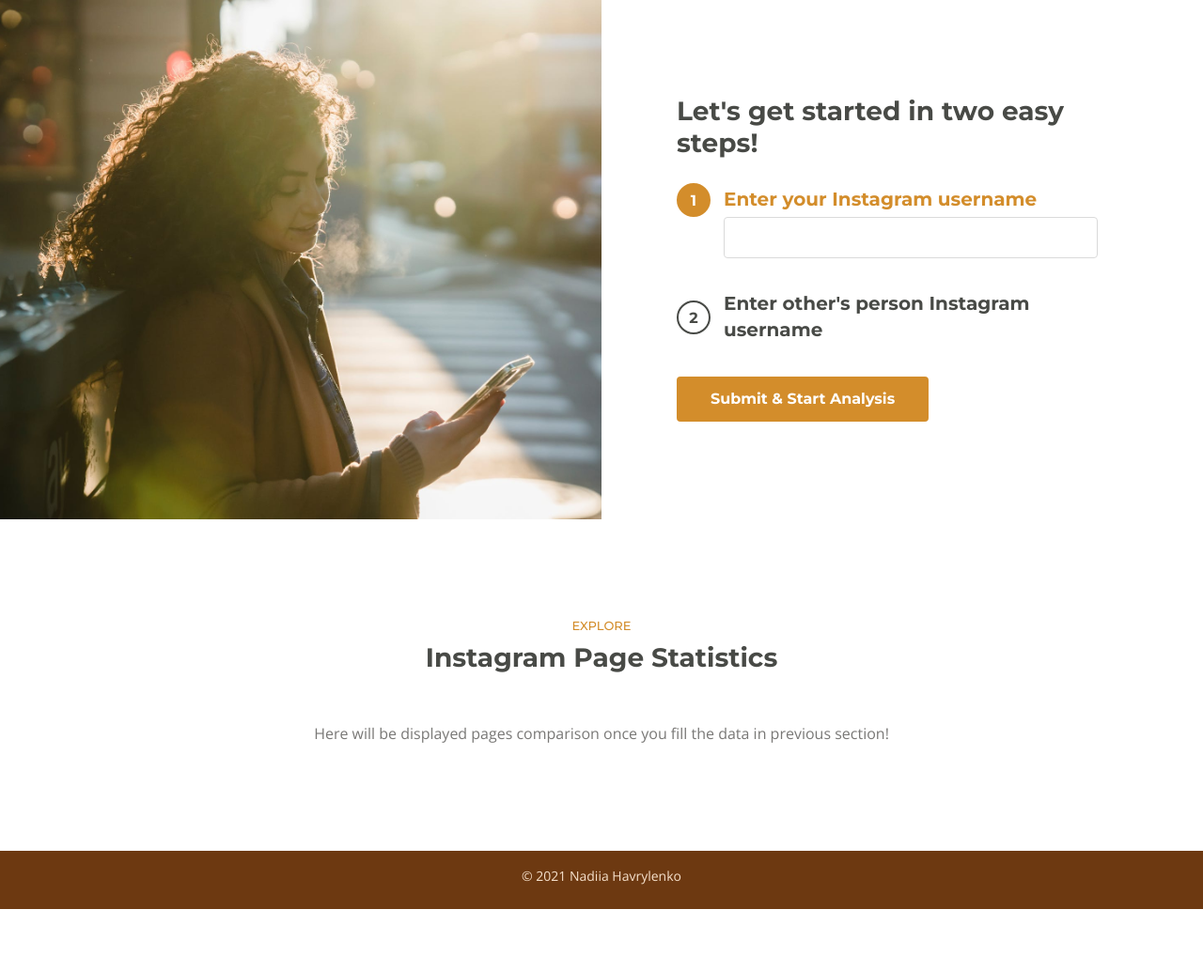
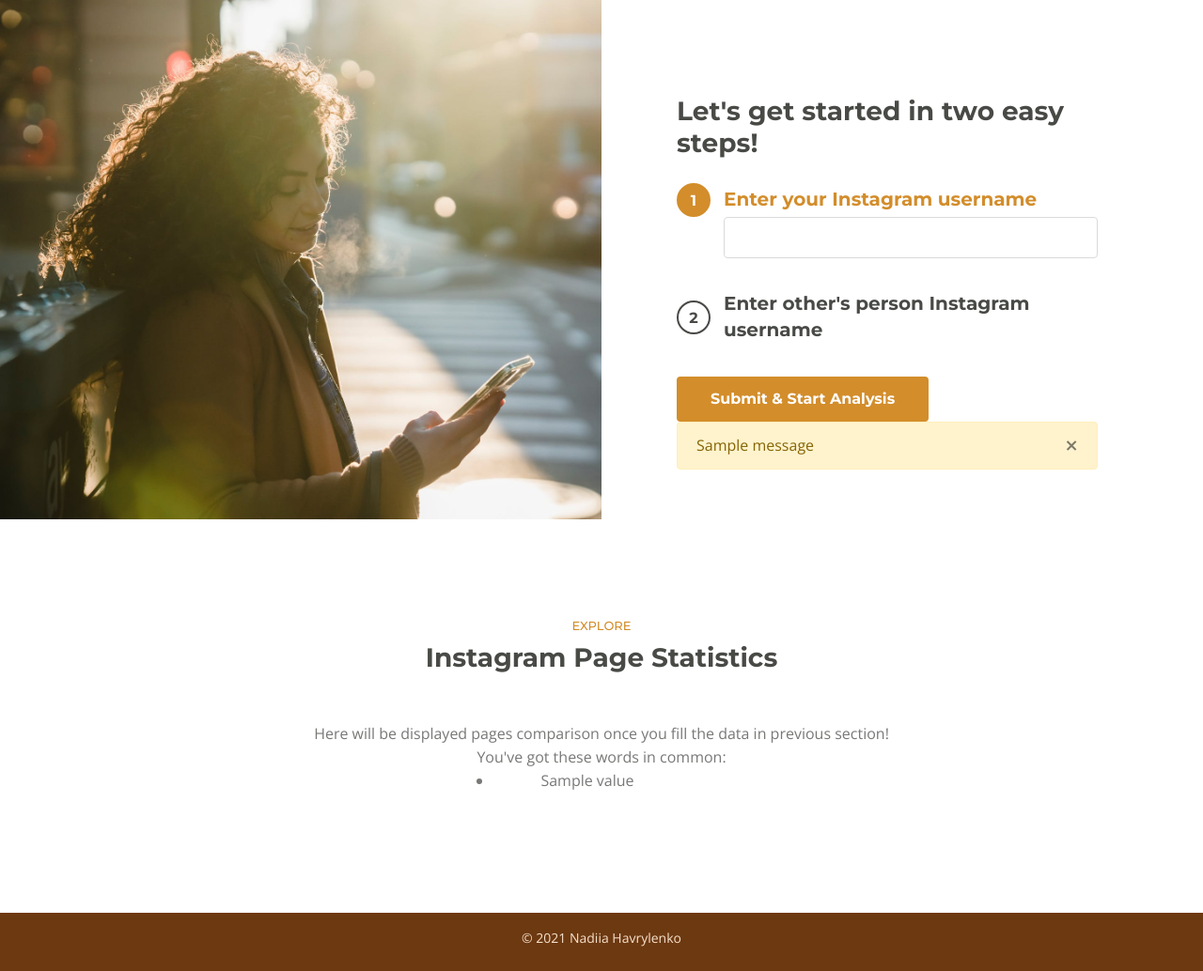
Before and after one commit to tardis2snej/hobbymate, a Flask app: template templates/index.html in a window 1280 px wide. Shown: the part 1794-2828 px from the top of the page at 94% size. Before the commit the page ends 2762 px from the top, so only its background shows below. Run offline with Flask 2, Linux system fonts and the light colour scheme; the template is opened without the code that fills it: most values are stand-ins (such as "Sample title", 1, 10 or a date in 2020); one stand-in notice (Sample message) is shown.

Commit message:
Basic display of results

```diff
--- a/app.py
+++ b/app.py
@@ -1,20 +1,28 @@
 from flask import *
 import analysis
+import os
 
 app = Flask(__name__)
 
 
 @app.route('/', methods=['GET'])
-def hello_world():
+def index():
     return render_template('index.html')
 
 
 @app.route('/', methods=['POST'])
-def hello_world_post():
+def do_analysis():
     print("Post method called")
-    analysis.compare_users(request.form['first-username'], request.form['second-username'])
-    return render_template('index.html')
+    try:
+        prediction, similarities = analysis.compare_users(request.form['first-username'], request.form['second-username'])
+        return render_template('index.html', prediction=prediction, similarities=similarities.keys())
+    except:
+        print('Error')
+        flash('Something gone wrong! Check that you entered usernames right and try again!')
+        return redirect(url_for('index'))
 
 
 if __name__ == '__main__':
+    app.secret_key = os.urandom(24)
     app.run(debug=True)
+    # analysis.compare_users('tardis2snej', 'minortismay')
--- a/templates/index.html
+++ b/templates/index.html
@@ -174,6 +174,12 @@
                         <div id="headingThree">
                             <input class="btn-submit-lg page-scroll" type="submit" value="Submit & Start Analysis">
                         </div>
+                        {% for message in get_flashed_messages() %}
+                        <div class="alert alert-warning">
+                            <button type="button" class="close" data-dismiss="alert">&times;</button>
+                            {{ message }}
+                        </div>
+                        {% endfor %}
                     </div>
                 </div>
             </form>
@@ -188,11 +194,37 @@
                 <div class="col-lg-12">
                     <div class="section-title">EXPLORE</div>
                     <h2>Instagram Page Statistics</h2>
-                    <div style="text-align: center">Here will be displayed pages comparison once you fill the data in previous section!</div>
+                    <div style="text-align: center">
+                        {% if prediction is defined %}
+                        <b>
+                            {% if prediction == 1 %}
+                                You have a lot in common with this user!
+                            {% elif prediction == 2 %}
+                                You have a chance to be friends with this user!
+                            {% elif prediction == 3 %}
+                                There are not much common between you, but you can always try!
+                            {% elif prediction == 4 %}
+                                Sorry, we didn't find any common interests :(
+                            {% else %}
+                                Unknown result received
+                            {% endif %}
+                        </b>
+                        {% else %}
+                            Here will be displayed pages comparison once you fill the data in previous section!
+                        {% endif %}
+                        <br>
+                        {% if similarities is defined %}
+                            You've got these words in common:
+                            <ul style="margin-left: 400px;">
+                                {% for value in similarities %}
+                                <li style="width: 200px">{{value}}</li>
+                                {% endfor %}
+                            </ul>
+                        {% endif %}
+                    </div>
                 </div>
             </div>
             <div class="row">
-
             </div>
 		</div>
     </div>
```
